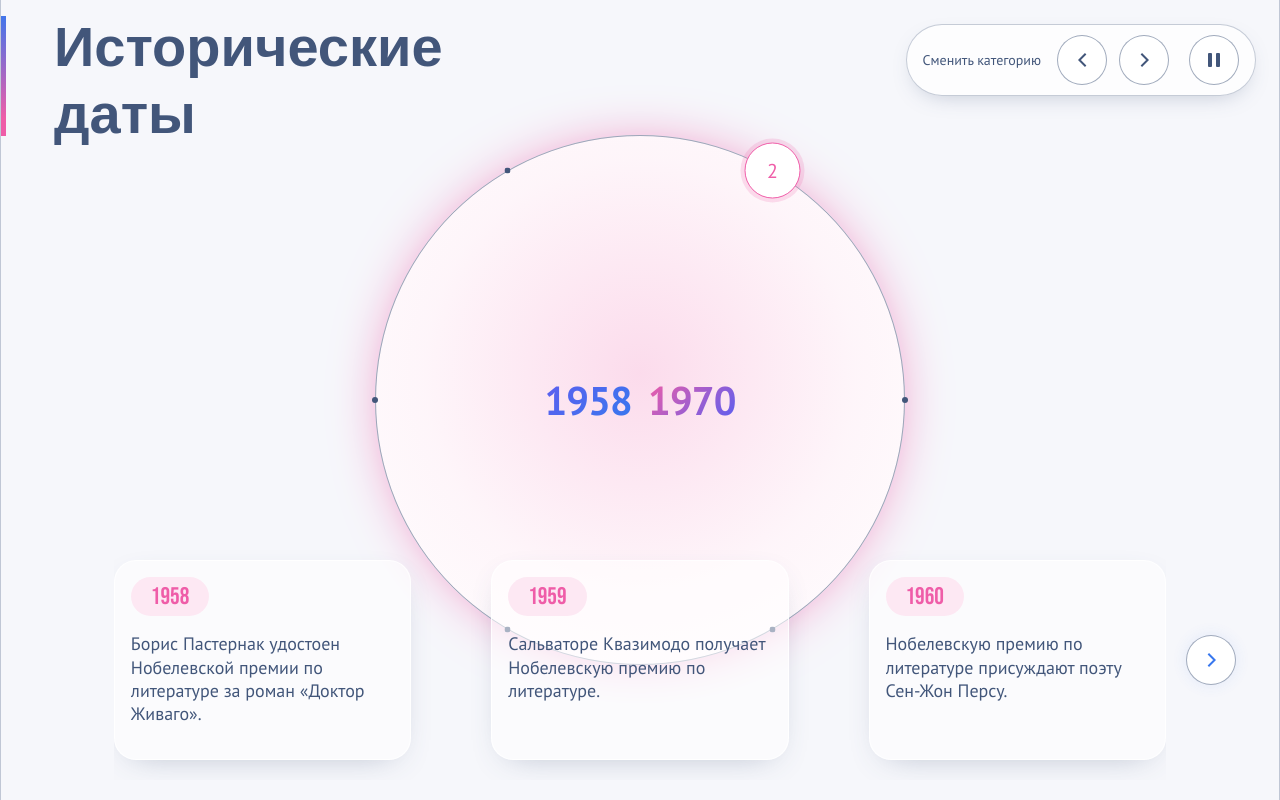
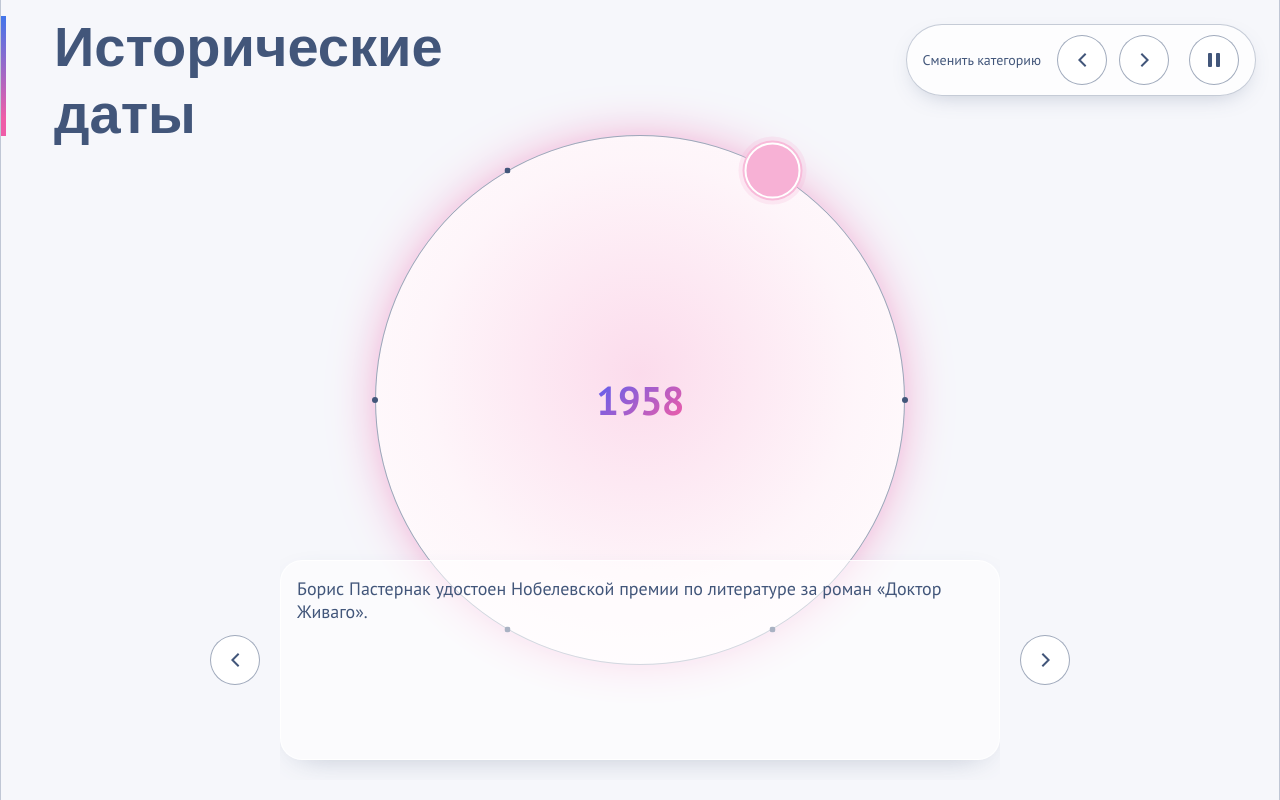
Before and after one commit to olgaAsmith/circle, a React app: page / in a window 1280 px wide. Built offline with nearby package versions, Linux system fonts and the light colour scheme.

Commit message:
change points

```diff
--- a/src/components/Main.tsx
+++ b/src/components/Main.tsx
@@ -4,21 +4,24 @@ import CirclePoints from './MainPage/CirclePoints';
 import { events } from '../utils/consts';
 import SwiperDatesList from './MainPage/SwiperDatesList';
 import Panel from './MainPage/Panel';
-import CountYear from './MainPage/CountYear';
 import MobTitle from './MainPage/MobTitle';
 const AUTOPLAY_INTERVAL = 4500;
 const AUTOPLAY_RESUME_DELAY = 7000;
 
 const Main: React.FC = () => {
   const [activeCategoryId, setActiveCategoryId] = useState<number>(0);
+  const [activeEventIndex, setActiveEventIndex] = useState<number>(0);
   const [isAutoPlaying, setIsAutoPlaying] = useState<boolean>(true);
   const [isPausedByUser, setIsPausedByUser] = useState<boolean>(false);
   const resumeTimerRef = useRef<ReturnType<typeof setTimeout> | null>(null);
 
   const activeCategory = events.find((event) => event.id === activeCategoryId) ?? events[0];
+  const activeEvent =
+    activeCategory.events[activeEventIndex] ?? activeCategory.events[0];
 
   const handleUserChangeCategory = (id: number) => {
     setActiveCategoryId(id);
+    setActiveEventIndex(0);
 
     if (!isAutoPlaying) return;
 
@@ -44,6 +47,7 @@ const Main: React.FC = () => {
         const nextIndex = (currentIndex + 1) % events.length;
         return events[nextIndex].id;
       });
+      setActiveEventIndex(0);
     }, AUTOPLAY_INTERVAL);
 
     return () => clearInterval(interval);
@@ -71,21 +75,13 @@ const Main: React.FC = () => {
       </div>
 
       <div className='main__center'>
-        <div className='main__dates'>
-          <span className='main__date main__date--low'>
-            <CountYear value={events[activeCategoryId].start} />
-          </span>
-          <span className='main__date main__date--high'>
-            <CountYear value={events[activeCategoryId].end} />
-          </span>
-        </div>
-
         <div className='main__circle main__circle--surface'>
           <CirclePoints
             activeCategoryId={activeCategoryId}
             onChangeCategory={handleUserChangeCategory}
             points={events}
             title={events[activeCategoryId].title}
+            centerYear={activeEvent.year}
           />
         </div>
       </div>
@@ -102,7 +98,12 @@ const Main: React.FC = () => {
 
       <div className='main__footer'>
         <MobTitle title={events[activeCategoryId].title} />
-        <SwiperDatesList activeCategoryId={activeCategoryId} events={events} />
+        <SwiperDatesList
+          activeCategoryId={activeCategoryId}
+          events={events}
+          activeEventIndex={activeEventIndex}
+          onActiveEventIndexChange={setActiveEventIndex}
+        />
       </div>
     </main>
   );
--- a/src/components/MainPage/CirclePoints.tsx
+++ b/src/components/MainPage/CirclePoints.tsx
@@ -1,11 +1,13 @@
 import { Category } from '@src/utils/consts';
 import React, { useEffect, useRef, useState } from 'react';
+import CountYear from './CountYear';
 
 interface Props {
   activeCategoryId: number;
   onChangeCategory: (id: number) => void;
   points: Category[];
   title: string;
+  centerYear: number;
 }
 
 const getPointerAngle = (
@@ -24,6 +26,7 @@ const CirclePoints: React.FC<Props> = ({
   onChangeCategory,
   points,
   title,
+  centerYear,
 }) => {
   const [isAnimating, setIsAnimating] = useState(false);
   const [currentTitle, setCurrentTitle] = useState(title);
@@ -195,6 +198,12 @@ const CirclePoints: React.FC<Props> = ({
         onWheel={handleWheel}
         onKeyDown={handleCircleKeyDown}
       >
+        <span className='main__circle-year' aria-hidden='true'>
+          <CountYear value={centerYear} />
+        </span>
+        <span className='visually-hidden' aria-live='polite'>
+          {`Текущая дата: ${centerYear}`}
+        </span>
         {points.map((point, index) => {
           const angle = step * index;
           const isActive = activeCategoryId === point.id;
@@ -209,6 +218,7 @@ const CirclePoints: React.FC<Props> = ({
                 {
                   '--angle': `${absoluteAngle}deg`,
                   '--radius': `${radius}px`,
+                  '--point-color': point.color,
                 } as React.CSSProperties
               }
               onClick={() => onChangeCategory(point.id)}
@@ -217,17 +227,7 @@ const CirclePoints: React.FC<Props> = ({
               tabIndex={0}
               aria-pressed={isActive}
               aria-label={`Категория «${point.title}», ${point.start}\u2013${point.end}`}
-            >
-              <span
-                className={`main__point-id ${isActive ? 'main__point-id--active' : ''}`}
-                style={{
-                  transform: `translate(-50%, -50%)`,
-                }}
-                aria-hidden='true'
-              >
-                {point.id + 1}
-              </span>
-            </span>
+            />
           );
         })}
       </div>
--- a/src/components/MainPage/SwiperDatesList.tsx
+++ b/src/components/MainPage/SwiperDatesList.tsx
@@ -8,13 +8,18 @@ import SlideButton from '../SVG/SlideButton';
 interface Props {
   activeCategoryId: number;
   events: Category[];
+  activeEventIndex: number;
+  onActiveEventIndexChange: (index: number) => void;
 }
 
-const SwiperDatesList: React.FC<Props> = ({ activeCategoryId, events }) => {
+const SwiperDatesList: React.FC<Props> = ({
+  activeCategoryId,
+  events,
+  activeEventIndex,
+  onActiveEventIndexChange,
+}) => {
   const swiperRef = useRef<SwiperType | null>(null);
 
-  const [isBeginning, setIsBeginning] = useState(true);
-  const [isEnd, setIsEnd] = useState(false);
   const [isAnimating, setIsAnimating] = useState(false);
   const [displayCategory, setDisplayCategory] = useState<Category | null>(null);
 
@@ -36,31 +41,44 @@ const SwiperDatesList: React.FC<Props> = ({ activeCategoryId, events }) => {
     const timer = setTimeout(() => {
       setDisplayCategory(activeCategory);
       setIsAnimating(false);
-      swiperRef.current?.slideTo(0);
+      swiperRef.current?.slideTo(0, 0);
     }, 300);
 
     return () => clearTimeout(timer);
   }, [activeCategory, displayCategory]);
 
+  useEffect(() => {
+    const swiper = swiperRef.current;
+    if (!swiper || swiper.destroyed) return;
+    if (swiper.activeIndex === activeEventIndex) return;
+    swiper.slideTo(activeEventIndex);
+  }, [activeEventIndex, displayCategory?.id]);
+
   if (!displayCategory) return null;
+
+  const eventCount = displayCategory.events.length;
+
+  const navigate = (direction: -1 | 1) => {
+    const nextIndex = (activeEventIndex + direction + eventCount) % eventCount;
+    onActiveEventIndexChange(nextIndex);
+    swiperRef.current?.slideTo(nextIndex);
+  };
 
   return (
     <div className='slider'>
       <Swiper
         onSwiper={(swiper) => {
           swiperRef.current = swiper;
-          setIsBeginning(swiper.isBeginning);
-          setIsEnd(swiper.isEnd);
+          if (swiper.activeIndex !== activeEventIndex) {
+            swiper.slideTo(activeEventIndex, 0);
+          }
         }}
         onSlideChange={(swiper) => {
-          setIsBeginning(swiper.isBeginning);
-          setIsEnd(swiper.isEnd);
+          onActiveEventIndexChange(swiper.activeIndex);
         }}
-        breakpoints={{
-          0: { slidesPerView: 1.65, spaceBetween: 25 },
-          768: { slidesPerView: 2.4, spaceBetween: 30 },
-          1024: { slidesPerView: 3, spaceBetween: 80 },
-        }}
+        slidesPerView={1}
+        spaceBetween={30}
+        speed={450}
         tag='ul'
         wrapperTag='ul'
         className={`list ${isAnimating ? 'list--fade' : ''}`}
@@ -74,27 +92,23 @@ const SwiperDatesList: React.FC<Props> = ({ activeCategoryId, events }) => {
       </Swiper>
 
       <div className='slider__buttons'>
-        {!isBeginning && (
         <button
           className='slider__button slider__button--prev'
-            onClick={() => swiperRef.current?.slidePrev()}
-            aria-label='Предыдущий слайд'
-            title='Предыдущий слайд'
+          onClick={() => navigate(-1)}
+          aria-label='Предыдущая дата'
+          title='Предыдущая дата'
         >
-            <SlideButton color='#3877EE' />
+          <SlideButton />
         </button>
-        )}
 
-        {!isEnd && (
         <button
           className='slider__button slider__button--next'
-            onClick={() => swiperRef.current?.slideNext()}
-            aria-label='Следующий слайд'
-            title='Следующий слайд'
+          onClick={() => navigate(1)}
+          aria-label='Следующая дата'
+          title='Следующая дата'
         >
-            <SlideButton color='#3877EE' />
+          <SlideButton />
         </button>
-        )}
       </div>
     </div>
   );
--- a/src/styles/app.scss
+++ b/src/styles/app.scss
@@ -82,24 +82,26 @@
     }
   }
 
-  &__dates {
-    position: relative;
-    z-index: 2;
+  &__circle-year {
+    position: absolute;
+    top: 50%;
+    left: 50%;
+    z-index: 4;
 
-    display: flex;
-    gap: 16px;
-
-    @media (max-width: $lg) {
-      gap: 10px;
-    }
-  }
-
-  &__date {
     font-weight: 700;
     font-size: 64px;
     line-height: 90%;
     letter-spacing: -0.02em;
     text-align: center;
+    white-space: nowrap;
+    pointer-events: none;
+
+    background: linear-gradient(135deg, #5d5fef, var(--accent, #3877ee));
+    -webkit-background-clip: text;
+    background-clip: text;
+    color: transparent;
+
+    transform: translate(-50%, -50%);
 
     @media (max-width: $xxl) {
       font-size: 52px;
@@ -108,22 +110,21 @@
     @media (max-width: $xl) {
       font-size: 40px;
     }
+  }
 
-    @media (max-width: $md) {
-      font-size: 28px;
-    }
-    &--low {
-      background: linear-gradient(135deg, #5d5fef, #3877ee);
-      -webkit-background-clip: text;
-      background-clip: text;
-      color: transparent;
-    }
+  .panel__button,
+  .slider__button,
+  .autoplay-button {
+    transition:
+      border-color 0.3s ease,
+      box-shadow 0.3s ease,
+      opacity 0.3s ease;
 
-    &--high {
-      background: linear-gradient(135deg, #ef5da8, #5d5fef);
-      -webkit-background-clip: text;
-      background-clip: text;
-      color: transparent;
+    &:hover {
+      opacity: 1;
+      border-color: var(--accent, #3877ee);
+      box-shadow: 0 10px 30px -8px
+        color-mix(in srgb, var(--accent, #3877ee) 55%, transparent);
     }
   }
 
@@ -221,6 +222,10 @@
   }
 
   &__point {
+    --point-pastel: color-mix(in srgb, var(--point-color, #42567a) 32%, white);
+    --point-pastel-strong: color-mix(in srgb, var(--point-color, #42567a) 48%, white);
+    --point-pastel-border: color-mix(in srgb, var(--point-color, #42567a) 42%, white);
+
     position: absolute;
     top: 50%;
     left: 50%;
@@ -260,14 +265,10 @@
       width: 56px;
       height: 56px;
 
-      background-color: #fff;
-      border-color: var(--accent, #42567a);
+      background-color: var(--point-pastel-strong);
+      border-color: var(--point-pastel-border);
       box-shadow: 0 0 20px 0
-        color-mix(in srgb, var(--accent, #42567a) 55%, transparent);
-
-      .main__point-id {
-        opacity: 1;
-      }
+        color-mix(in srgb, var(--point-pastel-strong) 65%, transparent);
 
       .main__point-text {
         opacity: 1;
@@ -278,33 +279,12 @@
       width: 56px;
       height: 56px;
 
-      background-color: #fff;
-      border-color: var(--accent, #42567a);
-      box-shadow: 0 0 0 4px
-        color-mix(in srgb, var(--accent, #42567a) 18%, transparent);
+      background-color: var(--point-pastel-strong);
+      border: 2px solid #fff;
+      box-shadow:
+        0 0 0 2px var(--point-pastel-border),
+        0 8px 24px -8px color-mix(in srgb, var(--point-pastel-strong) 55%, transparent);
       animation: pointPulse 2.4s ease-in-out infinite;
-    }
-  }
-
-  &__point-id {
-    position: absolute;
-    top: 50%;
-    left: 50%;
-
-    transform: translate(-50%, -50%);
-    transition:
-      opacity 0.15s,
-      color 0.3s ease;
-
-    opacity: 0;
-
-    font-weight: 400;
-    font-size: 20px;
-    line-height: 150%;
-
-    &--active {
-      opacity: 1;
-      color: var(--accent, #42567a);
     }
   }
 
@@ -334,12 +314,14 @@
 @keyframes pointPulse {
   0%,
   100% {
-    box-shadow: 0 0 0 4px
-      color-mix(in srgb, var(--accent, #42567a) 18%, transparent);
+    box-shadow:
+      0 0 0 2px var(--point-pastel-border),
+      0 0 0 6px color-mix(in srgb, var(--point-pastel-strong) 22%, transparent);
   }
   50% {
-    box-shadow: 0 0 0 10px
-      color-mix(in srgb, var(--accent, #42567a) 8%, transparent);
+    box-shadow:
+      0 0 0 2px var(--point-pastel-border),
+      0 0 0 12px color-mix(in srgb, var(--point-pastel-strong) 10%, transparent);
   }
 }
 
@@ -427,6 +409,10 @@
     transition:
       color 0.3s ease,
       background 0.3s ease;
+
+    @media (min-width: $lg + 1) {
+      display: none;
+    }
   }
 
   &__text {
@@ -454,8 +440,8 @@
 .slider {
   position: relative;
 
-  width: 85%;
-  max-width: 1320px;
+  width: min(85%, 720px);
+  max-width: 720px;
 
   margin: 0 auto;
 
@@ -483,8 +469,6 @@
   &__button {
     position: absolute;
     z-index: 10;
-
-    box-shadow: 0 0 15px 0 rgba(56, 119, 238, 0.1);
 
     cursor: pointer;
     transform: translateY(-50%);
@@ -679,16 +663,6 @@
 .autoplay-button {
   flex-shrink: 0;
 
-  transition:
-    transform 0.2s ease,
-    border-color 0.3s ease;
-
-  &:hover {
-    opacity: 1;
-    transform: scale(1.08);
-    border-color: var(--accent, #3877ee);
-  }
-
   @media (max-width: $md) {
     svg {
       width: 10px;
```
Also changed, not shown: src/components/MainPage/Panel.tsx (+6 -8 lines). Lines whose indentation alone changed are shown as unchanged.
